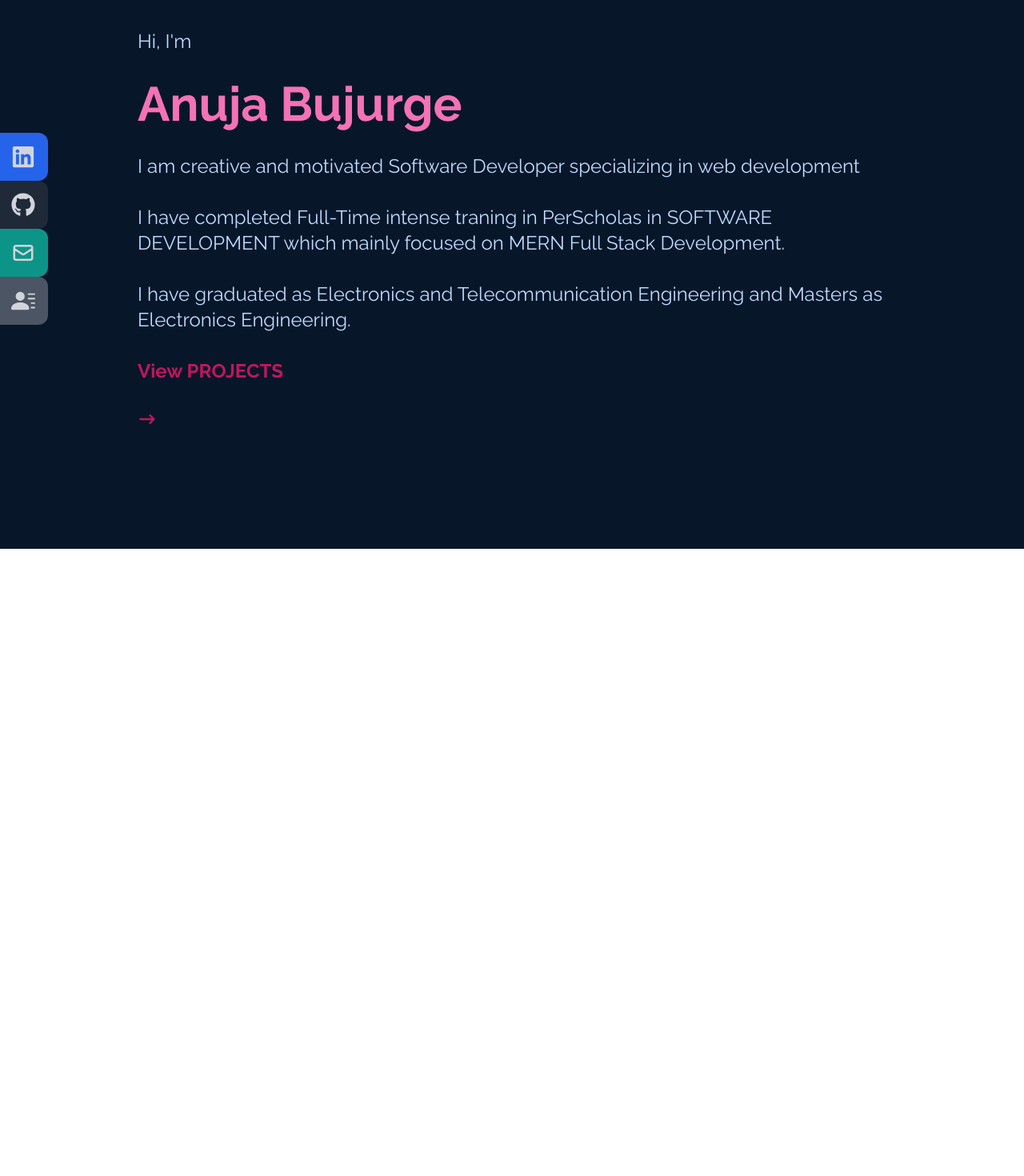
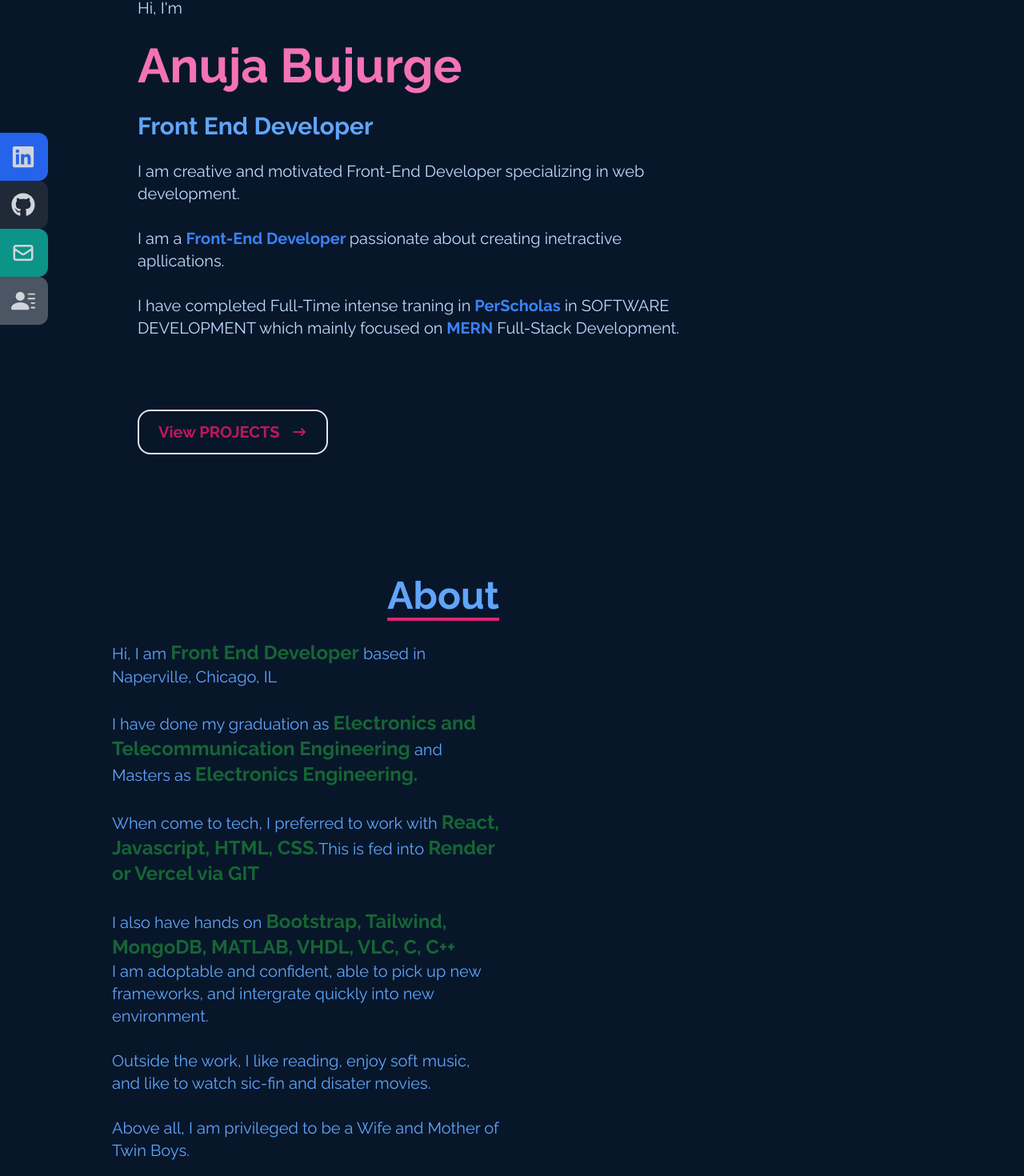
Before and after one commit to AnujaBujurge29/Anuja_Personal_Portfolio, a React (Vite) app: page / in a window 1280 px wide. Shown: the part 114-1584 px from the top of the page at 80% size. Before the commit the page ends 800 px from the top, so only its background shows below. Built offline with nearby package versions, Linux system fonts and the light colour scheme.

Commit message:
about page done with most of the styleing part

```diff
--- a/src/App.jsx
+++ b/src/App.jsx
@@ -1,16 +1,15 @@
-// import './App.css'
-
-import Home from "./components/Home"
-import Navbar from "./components/Navbar"
-
+import About from "./components/About";
+import Home from "./components/Home";
+import Navbar from "./components/Navbar";
 
 function App() {
   return (
     <div>
-    <Navbar/>
-     <Home/>
+      <Navbar />
+      <Home />
+      <About />
     </div>
-  )
+  );
 }
 
-export default App
+export default App;
--- /dev/null
+++ b/src/components/About.jsx
@@ -0,0 +1,49 @@
+import React from "react";
+
+const About = () => {
+  return (
+    <div name="about" className="w-full h-screen bg-[#08162a] text-blue-400">
+      <div className="flex flex-col justify-center items-center w-full h-full">
+        <div className="max-w-[1000px] w-full grid grid-cols-2 gap-8">
+          <div className="sm:text-right pb-8 pl-4">
+            <p className="text-5xl font-bold inline border-b-4 border-pink-600">
+              About
+            </p>
+          </div>
+          {/* <div></div> */}
+        </div>
+        <div className="max-w-[1000px] w-full grid grid-cols-2 gap-8">
+          <div className="text-xl">
+            <p>
+              Hi, I am <span className="text-2xl font-bold text-green-800" >Front End Developer</span>{" "}
+              based in Naperville, Chicago, IL
+            </p>
+            <br />
+            <p>
+              I have done my graduation as <span className="text-2xl font-bold text-green-800">Electronics and Telecommunication
+              Engineering</span> and Masters as <span className="text-2xl font-bold text-green-800">Electronics Engineering.</span>
+            </p>
+            <br />
+            <p>
+              When come to tech, I preferred to work with <span className="text-2xl font-bold text-green-800">React, Javascript, HTML, CSS.</span>
+              This is fed into <span className="text-2xl font-bold text-green-800">Render or Vercel via GIT</span>{" "}
+            </p>
+            <br />
+            <p>I also have hands on <span className="text-2xl font-bold text-green-800">Bootstrap, Tailwind, MongoDB, MATLAB, VHDL, VLC, C, C++</span></p>
+            <p>
+              I am adoptable and confident, able to pick up new frameworks, and
+              intergrate quickly into new environment.
+            </p>
+            <br />
+            <p>Outside the work, I like reading, enjoy soft music, and like to watch sic-fin and disater movies.</p><br/>
+            <p>
+              Above all, I am privileged to be a Wife and Mother of Twin Boys.
+            </p>
+          </div>
+        </div>
+      </div>
+    </div>
+  );
+};
+
+export default About;
--- a/src/components/Home.jsx
+++ b/src/components/Home.jsx
@@ -1,22 +1,54 @@
-import React from 'react'
-import {HiArrowNarrowRight} from 'react-icons/hi'
+import React from "react";
+import { HiArrowNarrowRight } from "react-icons/hi";
 
 const Home = () => {
   return (
-    <div name='home' className='bg-[#08162a] w-full h-screen'>
+    <div name="home" className="bg-[#08162a] w-full h-screen">
       {/* notes */}
-      <div className='max-w-[1000px] mx-auto px-8 flex flex-col justify-center h-full text-2xl text-blue-200' >
-        <p>Hi, I'm</p><br/>
-        <h2 className='text-4xl sm:text-6xl font-bold text-pink-400'>Anuja Bujurge</h2><br/>
-        <p>I am creative and motivated Software Developer specializing in web development</p><br/>
-        <p>I have completed Full-Time intense traning in PerScholas in SOFTWARE DEVELOPMENT which mainly focused on MERN Full Stack Development.</p><br/>
-        <p>I have graduated as Electronics and Telecommunication Engineering and Masters as Electronics Engineering.</p><br/>
-        <div className='text-pink-700 font-bold'>
-            <button>View PROJECTS<br/><br/><HiArrowNarrowRight/></button>
+      <div className="max-w-[1000px] mx-auto px-8 flex flex-col justify-center h-full text-xl text-blue-200">
+        <p>Hi, I'm</p>
+        <br />
+        <h2 className="text-4xl sm:text-6xl font-bold text-pink-400">
+          Anuja Bujurge
+        </h2>
+        <br />
+        <h3 className="text-4xl sm:text-3xl font-bold text-blue-400">
+          Front End Developer
+        </h3>
+        <div>
+          <div className="py-6 max-w-[700px]">
+            <p>
+              I am creative and motivated Front-End Developer specializing in
+              web development.
+            </p>
+            <br />
+            <p>
+              I am a <span className="text-blue-500 font-bold">
+                Front-End Developer </span>
+               passionate about creating inetractive apllications.
+            </p>
+            <br />
+            <p>
+              I have completed Full-Time intense traning in
+              <span className="text-blue-500 font-bold"> PerScholas</span> in
+              SOFTWARE DEVELOPMENT which mainly focused on
+              <span className="text-blue-500 font-bold"> MERN</span> Full-Stack
+              Development.
+            </p>
+            <br />
+            <p></p>
+          </div>
+          <br />
+          <div>
+            <button className="group text-pink-700 font-bold border-2 px-6 py-3 my-2 flex items-center rounded-2xl hover:bg-pink-700 hover:text-black hover:border-[#08162a] hover:shadow-xl hover:shadow-black">
+              View PROJECTS &nbsp;&nbsp;
+              <HiArrowNarrowRight className="group-hover:animate-ping" />
+            </button>
+          </div>
         </div>
       </div>
     </div>
-  )
-}
+  );
+};
 
-export default Home
+export default Home;
--- a/src/components/Navbar.jsx
+++ b/src/components/Navbar.jsx
@@ -4,8 +4,6 @@ import {
   FaTimes,
   FaGithub,
   FaLinkedin,
-  FaLinkedinIn,
-  FaFacebook,
 } from "react-icons/fa";
 import Logo from "../assets/Anuja_Logo.png";
 import { HiOutlineMail } from "react-icons/hi";
@@ -17,7 +15,7 @@ export default function Navbar() {
   return (
     <div className="fixed w-full h-[90px] flex justify-between items-center px-5  bg-[#051020] text-gray-400">
       <div>
-        <img className="w-[200px] h-[120px] hover:w-[340px] hover:h-[240px] hover:mt-[150px] rounded-3xl"
+        <img className="w-[200px] h-[120px] hover:w-[340px] hover:h-[240px] hover:mt-[150px] rounded-3xl duration-1000"
           src={Logo}
           alt="data"
         ></img>
```
Also changed, not shown: src/App.css (deleted, +0 -42 lines), src/index.css (+0 -69 lines).
